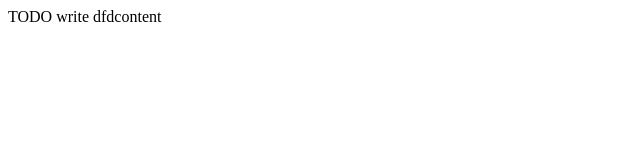
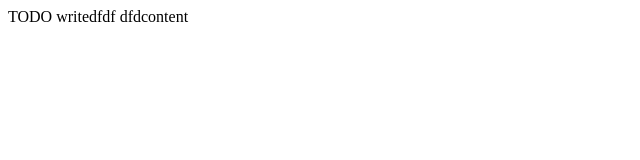
Before and after one commit to rafaoteo/daw2, a website: page public_html/index.html in a window 1280 px wide. Shown: the full height of the page, 0-640 px from the left. Drawn offline with Linux system fonts and the light colour scheme.

Commit message:
egundo  committtt

```diff
--- a/public_html/index.html
+++ b/public_html/index.html
@@ -11,6 +11,6 @@
         <meta name="viewport" content="width=device-width, initial-scale=1.0">
     </head>
     <body>
-        <div>TODO write dfdcontent</div>
+        <div>TODO writedfdf dfdcontent</div>
     </body>
 </html>
```
